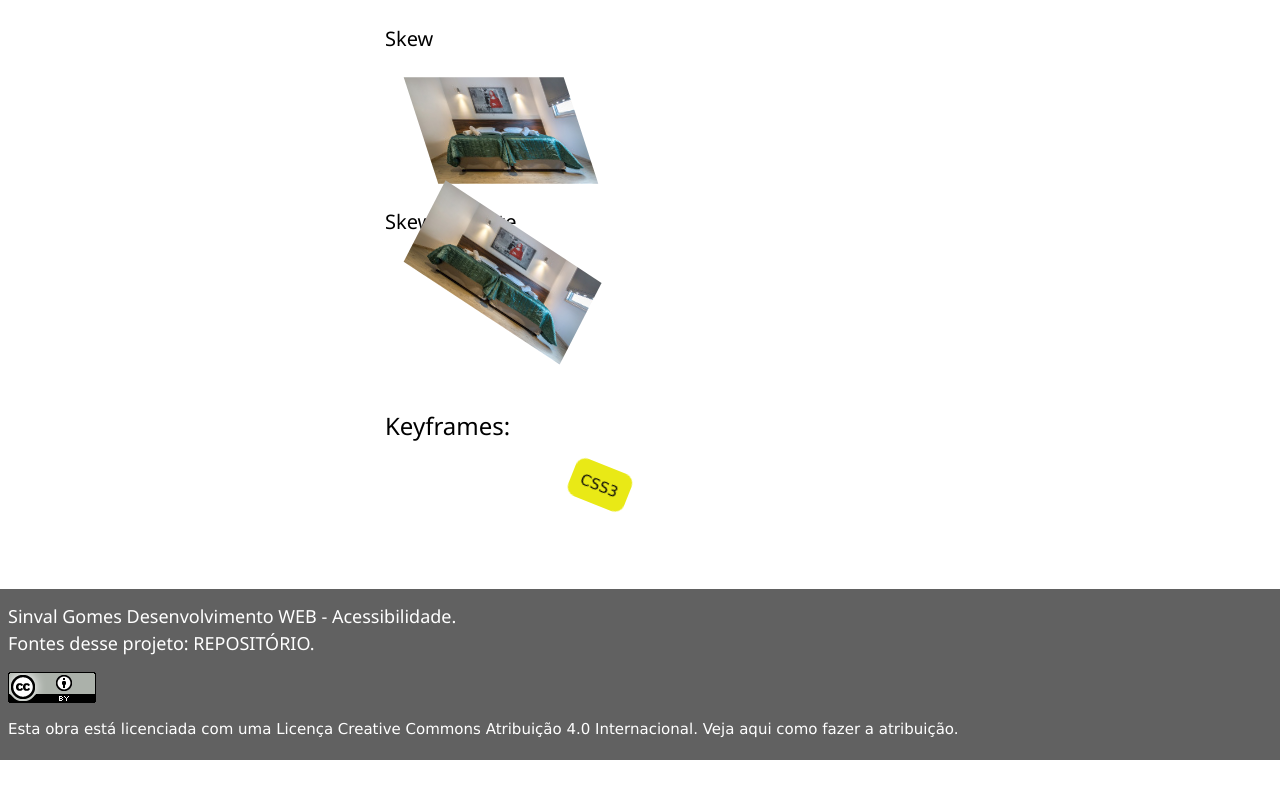
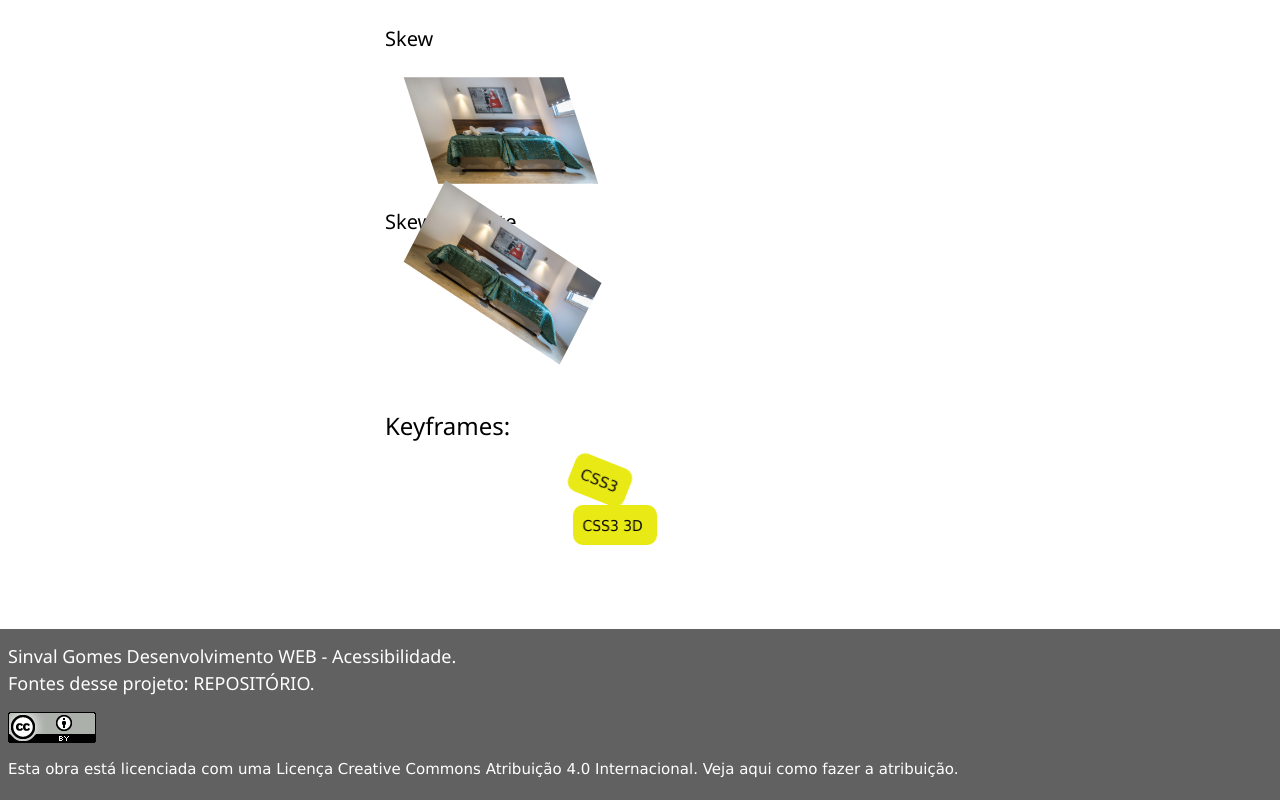
Before and after one commit to aondenet-sinval/semantica-web, a Next.js app: page /svg in a window 1280 px wide. Shown: the part 812-1612 px from the top of the page. Before the commit the page ends 1572 px from the top, so only its background shows below. Built offline with nearby package versions, Linux system fonts and the light colour scheme.

Commit message:
add keyframes rotation 3D

```diff
--- a/components/text-rotation.js
+++ b/components/text-rotation.js
@@ -8,11 +8,11 @@ const TextRotation = () => {
         <h3>Keyframes:</h3>
       </header>
       <p id={styles.text}>
-        <div>
         CSS3
-        </div>
       </p>
-
+      <p id={styles.tresd}>
+        CSS3 3D
+      </p>
     </section>
     </>
   )
--- a/styles/Home.module.css
+++ b/styles/Home.module.css
@@ -131,7 +131,7 @@
   transform: scale(0.8) skew(18deg) rotate(40deg)/* para browsers sem prefixo */
 }
 /* Seletores simples */
-#text div {
+#text {
   width: 60px;
   height: 40px;
   background-color: red;
@@ -158,3 +158,33 @@
     background-color:red; left:0px; top:0px; transform: rotate(360deg); color: black;
   }
 }
+
+/* transform 3D */
+/* Seletores simples */
+#tresd {
+  width: 90px;
+  height: 40px;
+  background-color: red;
+  border-radius: 10px;
+  padding: 10px;
+  margin: 5px;
+  position: relative;
+  animation: text-3d 10s linear 3s infinite alternate;
+}
+@keyframes text-3d {
+  0%   {
+  background-color:red; left:0px; top:0px; color: white; transform: rotateY(0deg);
+  }
+  25%  {
+    background-color:yellow; left: 180px; top:0px;  transform: rotateY(20deg); color: black;
+  }
+  50%  {
+    background-color:blue; left:180px; top:70px; transform: rotateY(40deg);
+  }
+  75%  {
+    background-color:green; left:0px; top:70px; color: white; transform: rotateY(180deg);
+  }
+  100% {
+    background-color:red; left:0px; top:0px; transform: rotateY(360deg); color: black;
+  }
+}
```
